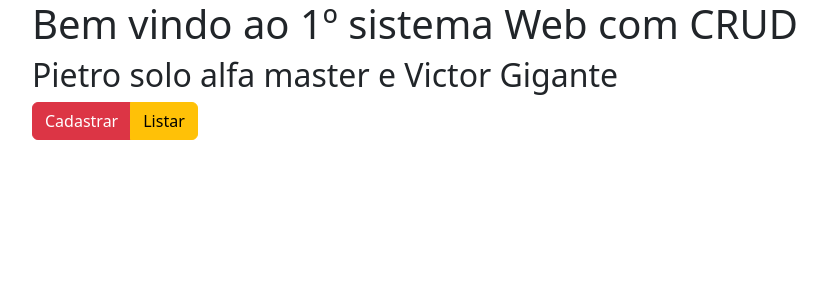
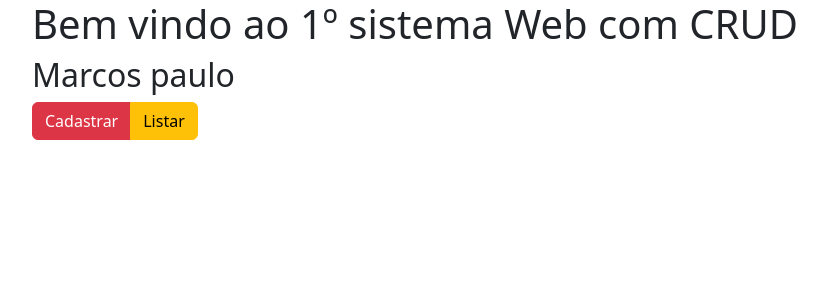
Before and after one commit to marcossbalbino/loja, a PHP site: page / in a window 1280 px wide. Shown: the top 300 px of the page, without its empty margins (50-877 px from the left). Run offline with PHP 8.4, Linux system fonts and the light colour scheme.

Commit message:
Update index.php

```diff
--- a/loja/index.php
+++ b/loja/index.php
@@ -5,7 +5,7 @@
 <body>
     <div class="container">
         <h1>Bem vindo ao 1º sistema Web com CRUD</h1>
-        <h2>Pietro solo alfa master e Victor Gigante</h2>
+        <h2>Marcos paulo</h2>
         <div class="btn-group" role="group" aria-label="Basic mixed styles example">
             <a href = "form_cadastrar.php" type="button" class="btn btn-danger">Cadastrar</a>
             <a href = "listar.php" type="button" class="btn btn-warning">Listar</a>
@@ -27,4 +27,5 @@
         </script>
 </body>
 
+
 </html>
```
